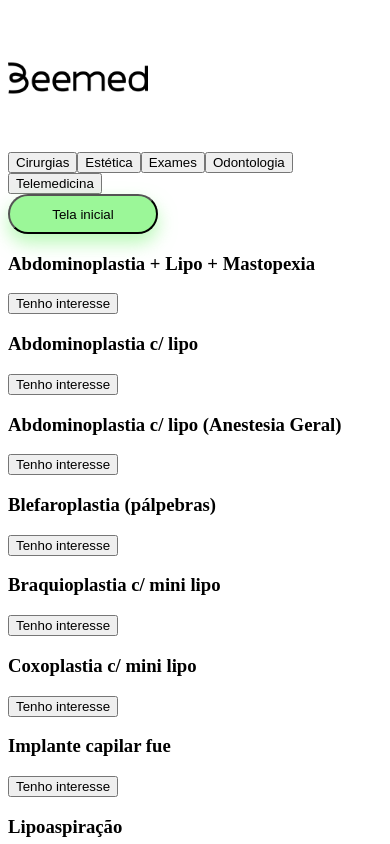
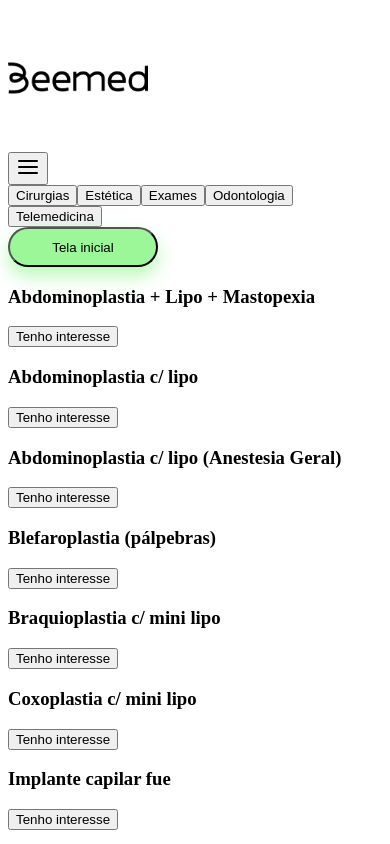
Before and after one commit to odevnicolas/beemed, a Next.js app: page /cirurgias in a window 390 px wide. Shown: the top 844 px of the page. Built offline with nearby package versions, Linux system fonts and the light colour scheme.

Commit message:
atualização

```diff
--- a/package.json
+++ b/package.json
@@ -16,6 +16,7 @@
     "@types/swiper": "^6.0.0",
     "autoprefixer": "10.4.14",
     "axios": "^1.4.0",
+    "classnames": "^2.3.2",
     "next": "13.4.6",
     "next-auth": "^4.22.1",
     "postcss": "8.4.24",
--- a/src/components/HeaderProced/header.tsx
+++ b/src/components/HeaderProced/header.tsx
@@ -1,26 +1,54 @@
 /* eslint-disable prettier/prettier */
-/* eslint-disable @typescript-eslint/no-unused-vars */
-/* eslint-disable prettier/prettier */
-import React from 'react';
+import { useState } from 'react';
 import './header.css';
 import Link from 'next/link';
 import 'tailwindcss/tailwind.css';
 import { useRouter } from 'next/router';
 import { useMediaQuery } from 'react-responsive';
+import classNames from 'classnames';
+import { FiMenu } from 'react-icons/fi';
 
 const HeaderProced = () => {
   const router = useRouter();
+  const [isMenuOpen, setIsMenuOpen] = useState(false);
+  const isMobile = useMediaQuery({ maxWidth: 900 });
 
-  const isMobile = useMediaQuery({ maxWidth: 640 });
+  const headerClass = classNames('flex flex-col', {
+    'items-center': isMobile,
+    'sm:flex-row': !isMobile,
+  });
+
+  const logoClass = classNames('mt-5 z-10', {
+    '-mb-6': isMobile,
+    'ml-2': !isMobile,
+  });
+
+  const linkContainerClass = classNames('flex', {
+    'flex-col mt-4 -mb-2': isMobile,
+    'gap-10': !isMobile,
+  });
+
+  const homeButtonClass = classNames('mt-5', {
+    'sm:mt-8 text-center text-lg mr-5': isMobile,
+  });
+
+  const toggleMenu = () => {
+    setIsMenuOpen((prevState) => !prevState);
+  };
 
   return (
-    <header className={`flex flex-col ${isMobile ? 'items-center' : 'sm:flex-row'} justify-between py-4 px-6 md:px-10 lg:px-16`}>
-      <div className={`${isMobile ? '-mb-6' : 'ml-2'} mt-5 z-10`}>
+    <header className={`justify-between py-4 px-6 md:px-10 lg:px-16 ${headerClass}`}>
+      <div className={`${logoClass}`}>
         <Link href="/">
           <img src="/BeemedBlack.svg" alt="Logo da Empresa" width={140} height={140} />
         </Link>
       </div>
-      <div className={`flex ${isMobile ? 'flex-col mt-4 mb-3' : 'gap-10'} z-10`}>
+      {isMobile && (
+        <button onClick={toggleMenu} className="block sm:hidden text-black mt-10 -mb-7">
+          <FiMenu size={24} />
+        </button>
+      )}
+      <div className={`${linkContainerClass} z-10 ${isMobile && !isMenuOpen && 'hidden sm:flex'}`}>
         <Link className={`mt-7 ${router.pathname === '/cirurgias' ? 'underline text-green-500' : 'hover:underline'}`} href="/cirurgias">
           <button className={`text-black font-medium ${router.pathname === '/cirurgias' ? 'text-green-500' : 'hover:underline'}`}>Cirurgias</button>
         </Link>
@@ -37,7 +65,7 @@ const HeaderProced = () => {
           <button className={`text-black font-medium ${router.pathname === '/telemedicina' ? 'text-green-500' : 'hover:underline'}`}>Telemedicina</button>
         </Link>
       </div>
-      <div className={`mt-5 ${isMobile ? 'sm:mt-10' : ''}`}>
+      <div className={`${homeButtonClass} ${isMobile && !isMenuOpen && 'hidden sm:block'}`}>
         <Link href="/">
           <button className="text-black btn-procedimentos ml-5 font-NowAltRegular">Tela inicial</button>
         </Link>
```
Also changed, not shown: 2 other files (tests, documents, lock files or other folders).
